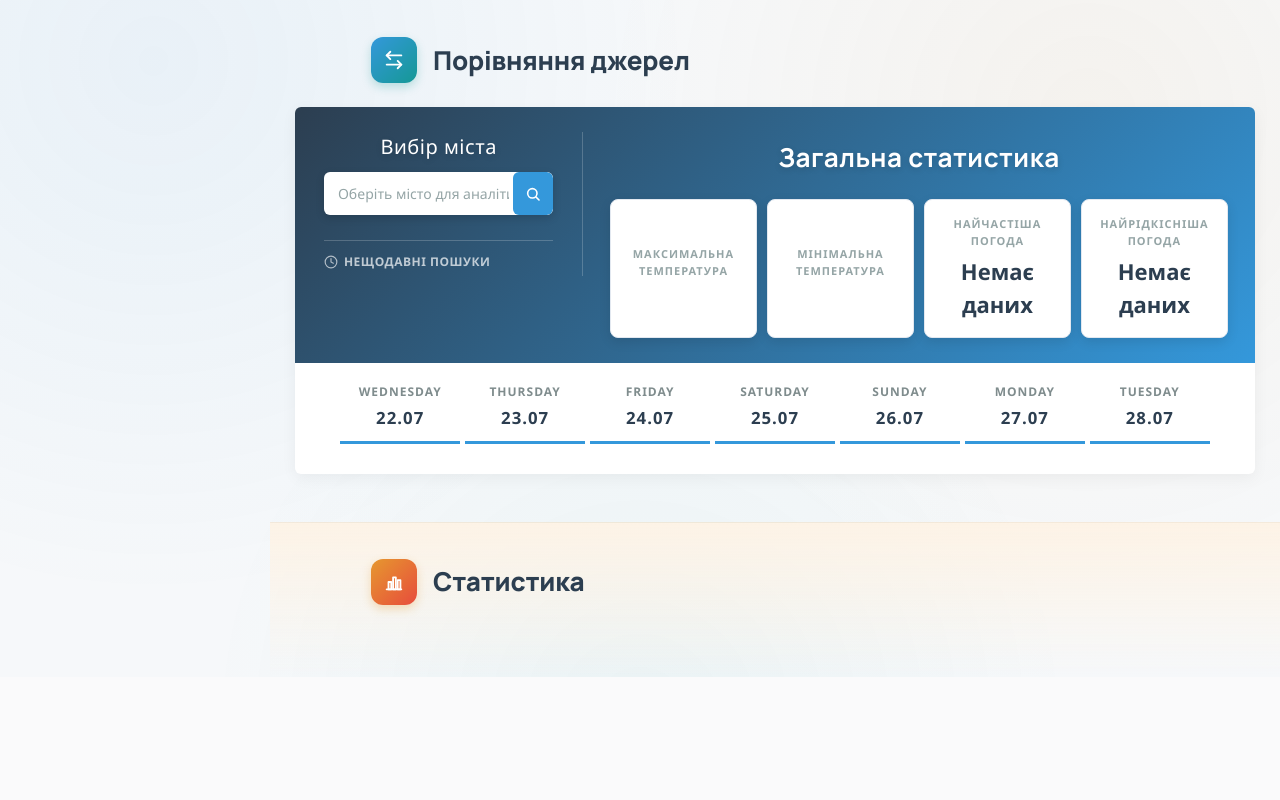
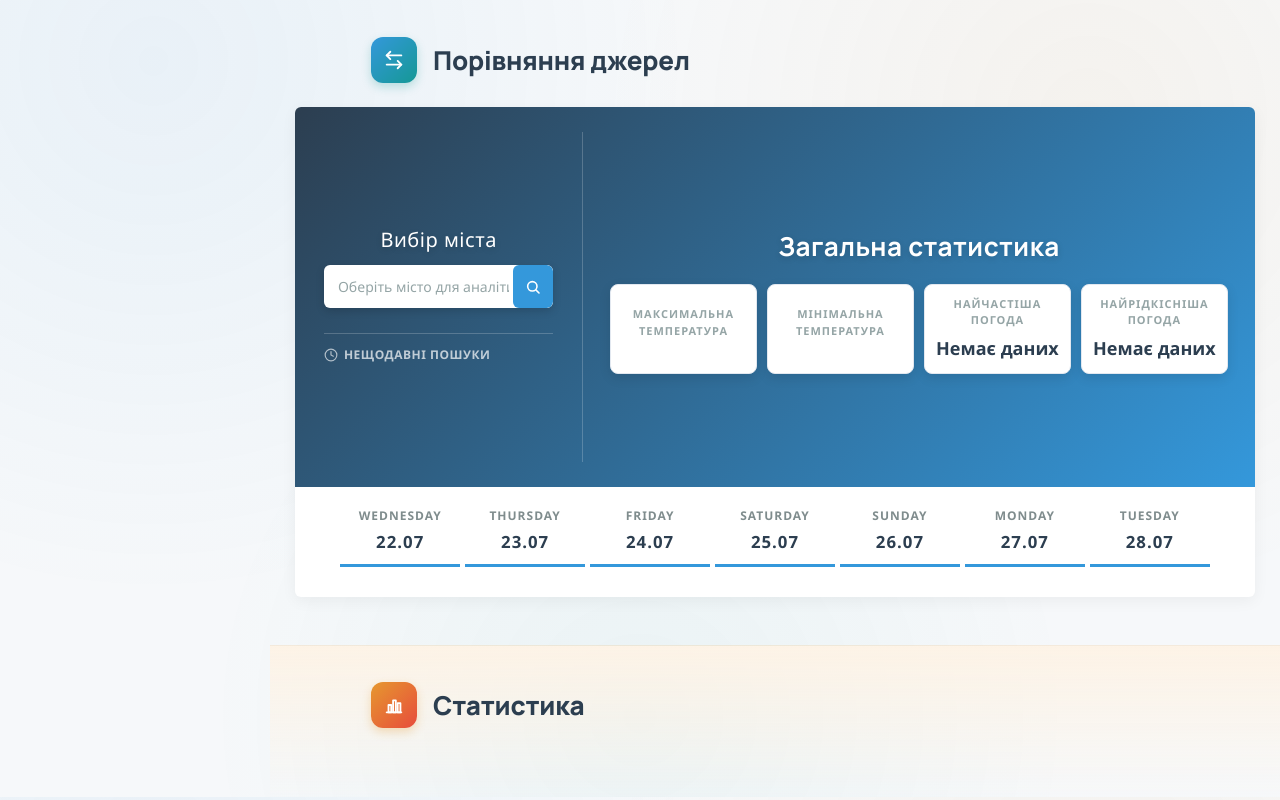
Before and after one commit to GVivaLd1/meteohub, a Django app: page / in a window 1280 px wide. Shown: the part 803-1603 px from the top of the page. Before the commit the page ends 1480 px from the top, so only its background shows below. Run offline with Django 5.2, Linux system fonts and the light colour scheme; data that the repository does not hold is empty.

Commit message:
fix: prevent the dynamic change of the summary panel height

```diff
--- a/meteohub/main/static/main/css/style.css
+++ b/meteohub/main/static/main/css/style.css
@@ -375,7 +375,7 @@ header h1 {
 
 /* Вибір міста та результати порівняння джерел */
 #summary {
-    min-height: 200px;
+    height: 380px;
     width: 100%;
     background: linear-gradient(135deg, #2c3e50 0%, #3498db 100%);
     border-top-left-radius: var(--main-radius);
@@ -543,7 +543,7 @@ header h1 {
     align-items: center;
     width: 100%;
     text-align: center;
-    margin-bottom: 16px;
+    margin-bottom: 12px;
     position: relative;
 }
 
@@ -605,7 +605,7 @@ header h1 {
     border-radius: 8px;
     border: 1px solid #e2e8f0;
     box-shadow: 0 4px 12px rgba(0,0,0,0.1);
-    padding: 16px 10px;
+    padding: 10px;
     display: flex;
     flex-direction: column;
     align-items: center;
@@ -613,6 +613,7 @@ header h1 {
     gap: 6px;
     text-align: center;
     transition: transform 0.2s ease, box-shadow 0.2s ease;
+    height: 90px;
 }
 
 .stat-card:hover {
@@ -629,7 +630,7 @@ header h1 {
 }
 
 .stat-content {
-    font-size: 22px;
+    font-size: 18px;
     font-weight: 700;
     color: #2c3e50;
 }
```
